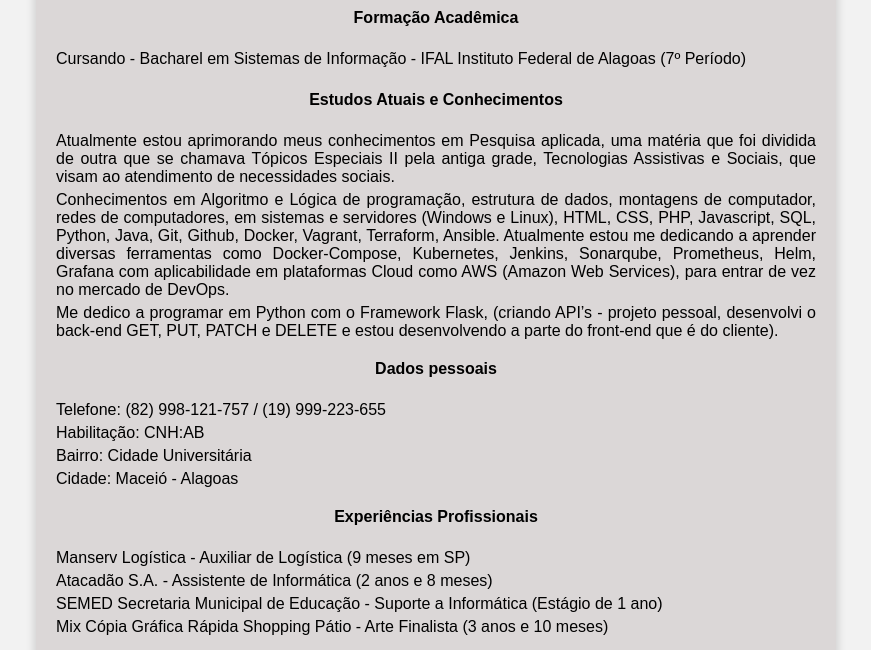
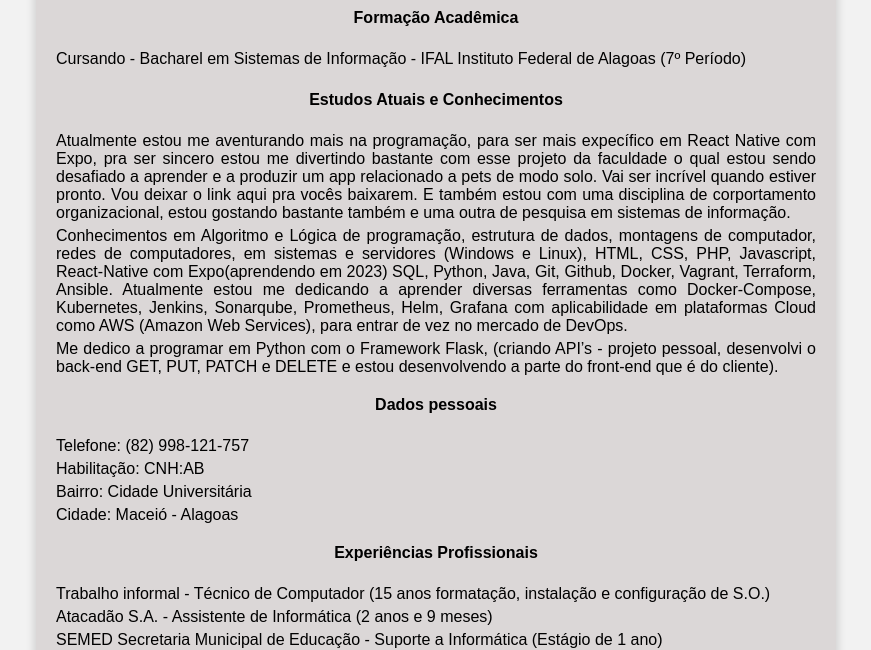
Before and after one commit to cananeadouglas/cananeadouglas.github.io, a plain HTML site: page index.html in a window 1280 px wide. Shown: the part 1706-2356 px from the top of the page, without its empty margins (204-1075 px from the left). Drawn offline with Linux system fonts and the light colour scheme.

Commit message:
Enviado no dia 09.09.2023 para o repositório online.

```diff
--- a/index.html
+++ b/index.html
@@ -40,27 +40,26 @@
         <p align="center">Estudos Atuais e Conhecimentos</p>
       <br>
       <ul>
-        <li align="justify">Atualmente estou aprimorando meus conhecimentos em Pesquisa aplicada, uma matéria que foi dividida de outra que se chamava Tópicos Especiais II pela antiga grade, Tecnologias Assistivas e Sociais, que visam ao atendimento de necessidades sociais.</li>
-        <li align="justify">Conhecimentos em Algoritmo e Lógica de programação, estrutura de dados, montagens de computador, redes de computadores, em sistemas e servidores (Windows e Linux), HTML, CSS, PHP, Javascript, SQL, Python, Java, Git, Github, Docker, Vagrant, Terraform, Ansible. Atualmente estou me dedicando a aprender diversas ferramentas como Docker-Compose, Kubernetes, Jenkins, Sonarqube, Prometheus, Helm, Grafana com aplicabilidade em plataformas Cloud como AWS (Amazon Web Services), para entrar de vez no mercado de DevOps.</li>
+        <li align="justify">Atualmente estou me aventurando mais na programação, para ser mais expecífico em React Native com Expo, pra ser sincero estou me divertindo bastante com esse projeto da faculdade o qual estou sendo desafiado a aprender e a produzir um app relacionado a pets de modo solo. Vai ser incrível quando estiver pronto. Vou deixar o link aqui pra vocês baixarem. E também estou com uma disciplina de corportamento organizacional, estou gostando bastante também e uma outra de pesquisa em sistemas de informação.</li>
+        <li align="justify">Conhecimentos em Algoritmo e Lógica de programação, estrutura de dados, montagens de computador, redes de computadores, em sistemas e servidores (Windows e Linux), HTML, CSS, PHP, Javascript, React-Native com Expo(aprendendo em 2023) SQL, Python, Java, Git, Github, Docker, Vagrant, Terraform, Ansible. Atualmente estou me dedicando a aprender diversas ferramentas como Docker-Compose, Kubernetes, Jenkins, Sonarqube, Prometheus, Helm, Grafana com aplicabilidade em plataformas Cloud como AWS (Amazon Web Services), para entrar de vez no mercado de DevOps.</li>
         <li align="justify">Me dedico a programar em Python com o Framework Flask, (criando API’s - projeto pessoal, desenvolvi o back-end GET, PUT, PATCH e DELETE e estou desenvolvendo a parte do front-end que é do cliente).</li>
 </ul>
       <p align="center">Dados pessoais</p><br>
       <ul>
-        <li>Telefone: (82) 998-121-757 / (19) 999-223-655</li>
+        <li>Telefone: (82) 998-121-757</li>
         <li>Habilitação: CNH:AB</li>
         <li>Bairro: Cidade Universitária</li>
         <li>Cidade: Maceió - Alagoas</li>
       </ul>
       <p align="center">Experiências Profissionais</p><br>
       <ul>
-        <li>Manserv Logística - Auxiliar de Logística (9 meses em SP)</li>
-        <li>Atacadão S.A. - Assistente de Informática (2 anos e 8 meses)</li>
+        <li>Trabalho informal - Técnico de Computador (15 anos formatação, instalação e configuração de S.O.)</li>
+        <li>Atacadão S.A. - Assistente de Informática (2 anos e 9 meses)</li>
         <li>SEMED Secretaria Municipal de Educação - Suporte a Informática (Estágio de 1 ano)</li>
         <li>Mix Cópia Gráfica Rápida Shopping Pátio - Arte Finalista (3 anos e 10 meses)</li>
       </ul>
       <div>
-        <a href="https://wa.me/5582998121757" target="_blank" style="text-decoration:none;"><img align="center"   height="40" width="40" src="https://logopng.com.br/logos/whatsapp-33.png"></a>
-        <div id="contador"></div>
+        <a href="https://wa.me/5582998121757" target="_blank" style="text-decoration:none;"><img align="center"  height="40" width="40" src="https://logopng.com.br/logos/whatsapp-33.png"></a>
       </div>
     </div>
   </div>
```
